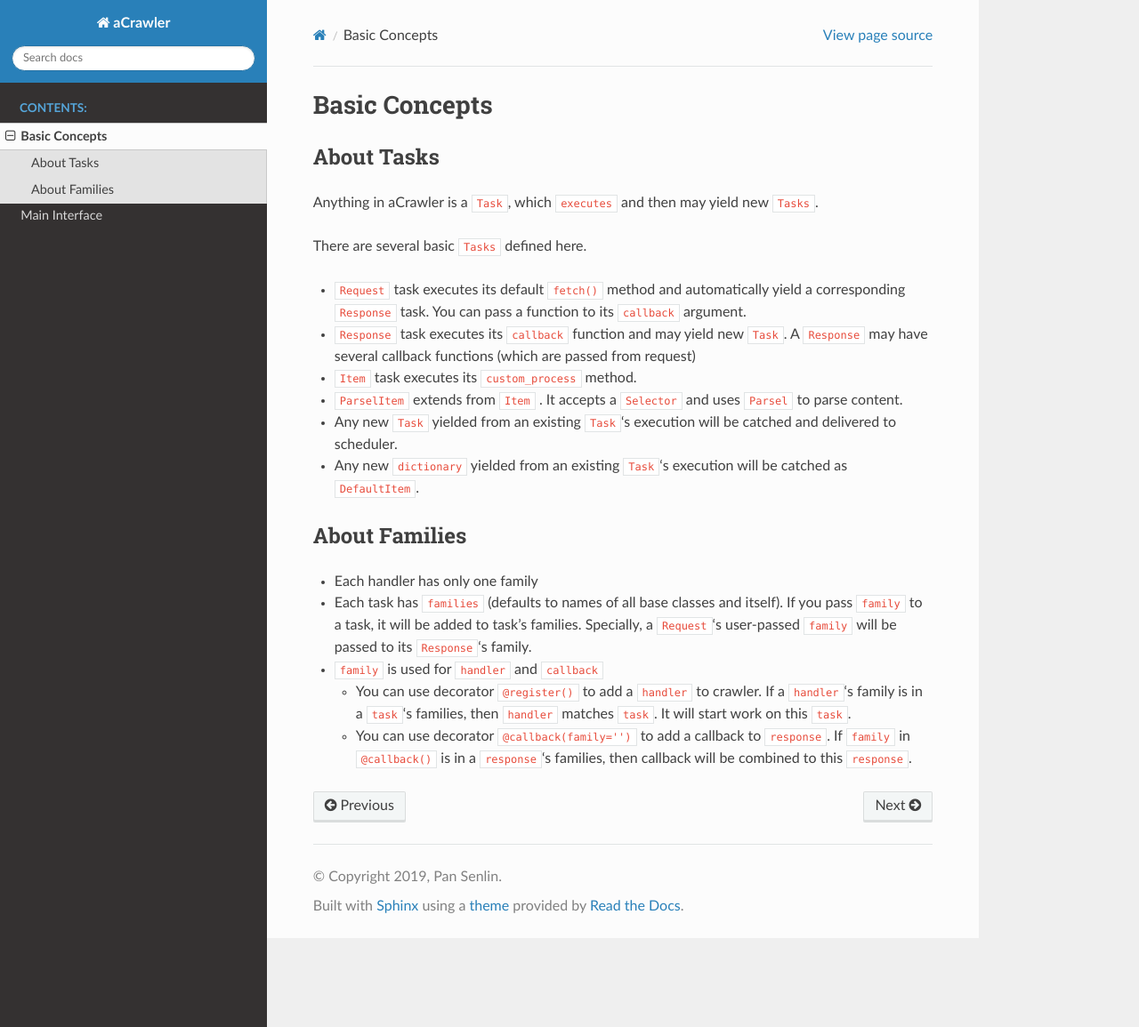
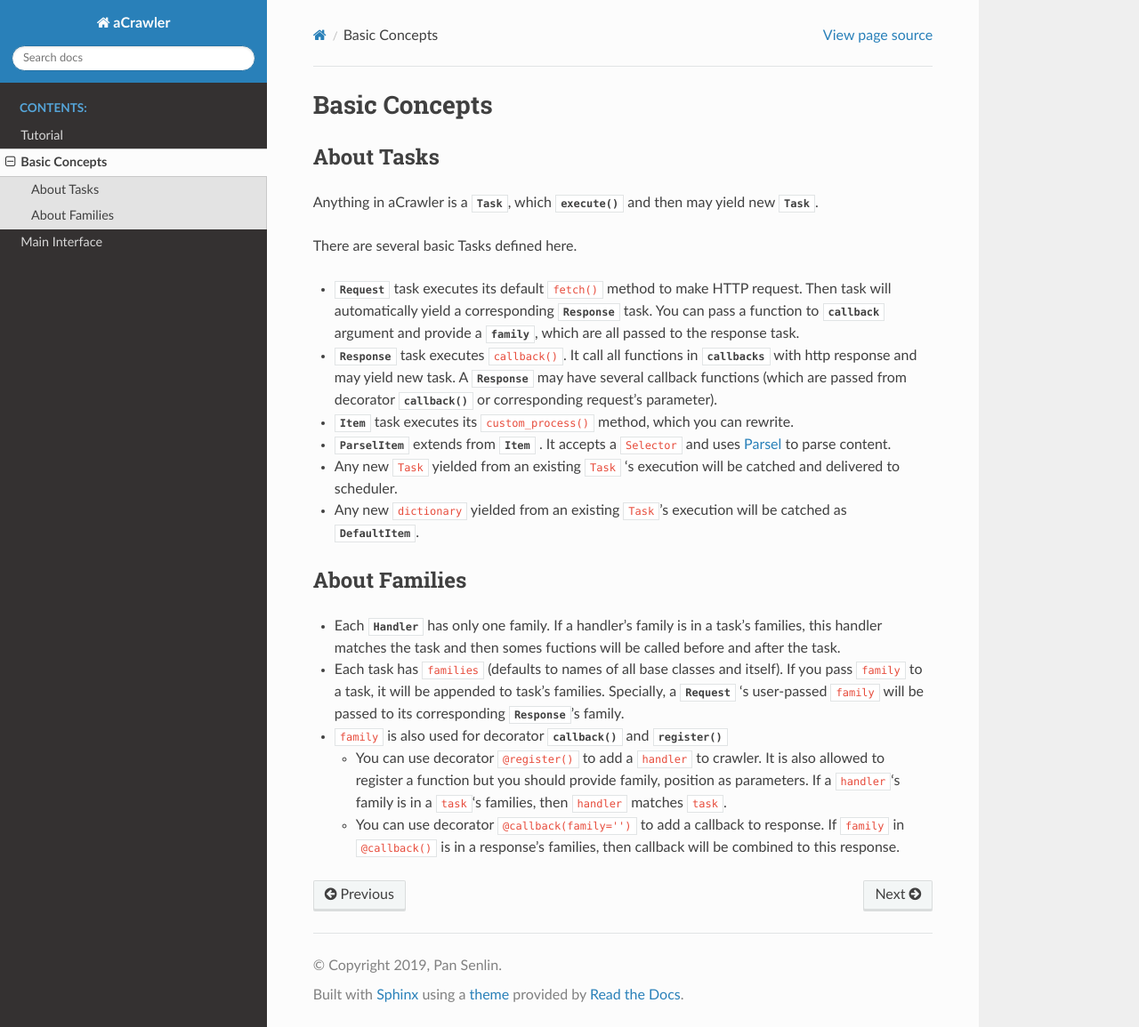
Before and after one commit to wind2sing/aCrawler, a Sphinx documentation site: the page built from docs/source/concept.rst, in a window 1280 px wide and 1155 px high. Shown: the whole window at 89% size. Built offline with Sphinx 7.4.7 and the Read the Docs theme 2.0.0, drawn with Linux system fonts in a browser that asks for light colours.

Commit message:
docs: update docs

```diff
--- a/docs/index.rst
+++ b/docs/index.rst
@@ -54,7 +54,7 @@ To install, simply use `pipenv <http://pipenv.org/>`_ (or pip):
    :maxdepth: 2
    :caption: Contents:
 
-
+   source/tutorial
    source/concept
    source/api
 
--- a/docs/source/api.rst
+++ b/docs/source/api.rst
@@ -64,6 +64,7 @@ Handlers
 
 .. autofunction:: acrawler.middleware.register
 
+.. autofunction:: acrawler.handlers.callback
 
 .. autoclass:: acrawler.middleware._Middleware
     :members:
--- a/docs/source/concept.rst
+++ b/docs/source/concept.rst
@@ -5,24 +5,26 @@ Basic Concepts
 About Tasks
 ===========
 
-Anything in aCrawler is a ``Task``\ , which ``executes`` and then may yield new ``Tasks``.
+Anything in aCrawler is a :class:`~acrawler.task.Task`, which :meth:`~acrawler.task.Task.execute` and then may yield new :class:`~acrawler.task.Task`.
 
-There are several basic ``Tasks`` defined here.
+There are several basic Tasks defined here.
 
-* ``Request`` task executes its default ``fetch()`` method and automatically  yield a corresponding  ``Response`` task. You can pass a function to its ``callback`` argument.
-* ``Response`` task executes its ``callback`` function and may yield new ``Task``. A ``Response`` may have several callback functions (which are passed from request)
-* ``Item`` task executes its ``custom_process`` method.
-* ``ParselItem`` extends from ``Item`` . It accepts a ``Selector`` and uses ``Parsel`` to parse content.
-* Any new ``Task`` yielded from an existing ``Task``\ 's execution will be catched and delivered to scheduler.
-* Any new ``dictionary`` yielded from an existing ``Task``\ 's execution will be catched as ``DefaultItem``.
+* :class:`~acrawler.http.Request` task executes its default ``fetch()`` method to make HTTP request. Then task will automatically yield a corresponding  :class:`~acrawler.http.Response` task. You can pass a function to :attr:`~acrawler.http.Request.callback` argument and provide a :attr:`~acrawler.http.Request.family`, which are all passed to the response task.
+
+* :class:`~acrawler.http.Response` task executes ``callback()``. It call all functions in :attr:`~acrawler.http.Response.callbacks` with http response and may yield new task. A :class:`~acrawler.http.Response` may have several callback functions (which are passed from decorator :func:`~acrawler.handlers.callback` or corresponding request's parameter).
+
+* :class:`~acrawler.item.Item` task executes its ``custom_process()`` method, which you can rewrite.
+* :class:`~acrawler.item.ParselItem` extends from :class:`~acrawler.item.Item` . It accepts a ``Selector`` and uses `Parsel <https://parsel.readthedocs.io/en/latest/>`_ to parse content.
+* Any new ``Task`` yielded from an existing ``Task`` 's execution will be catched and delivered to scheduler.
+* Any new ``dictionary`` yielded from an existing ``Task``'s execution will be catched as :class:`~acrawler.item.DefaultItem`.
 
 
 About Families
 ==============
 
-* Each handler has only one family
-* Each task has ``families`` (defaults to names of all base classes and itself). If you pass ``family`` to a task, it will be added to task's families. Specially, a ``Request``\ 's user-passed ``family`` will be passed to its ``Response``\ 's family.
-* ``family`` is used for ``handler`` and ``callback``
+* Each :class:`~acrawler.middleware.Handler` has only one family. If a  handler's family is in a task's families, this handler matches the task and then somes fuctions will be called before and after the task.
+* Each task has ``families`` (defaults to names of all base classes and itself). If you pass ``family`` to a task, it will be appended to task's families. Specially, a :class:`~acrawler.http.Request` 's user-passed ``family`` will be passed to its corresponding :class:`~acrawler.http.Response`'s family.
+* ``family`` is also used for decorator :func:`~acrawler.handlers.callback` and :func:`~acrawler.middleware.register`
 
-  * You can use decorator ``@register()`` to add a ``handler`` to crawler. If a ``handler``\ 's family is in a ``task``\ 's families, then ``handler`` matches ``task``. It will start work on this ``task``.
-  * You can use decorator ``@callback(family='')`` to add a callback to ``response``. If ``family`` in ``@callback()`` is in a ``response``\ 's families, then callback will be combined to this ``response``.
+  * You can use decorator ``@register()`` to add a ``handler`` to crawler. It is also allowed to register a function but you should provide family, position as parameters. If a ``handler``\ 's family is in a ``task``\ 's families, then ``handler`` matches ``task``.
+  * You can use decorator ``@callback(family='')`` to add a callback to response. If ``family`` in ``@callback()`` is in a response's families, then callback will be combined to this response.
```
Also changed, not shown: README.rst (+59 -71 lines), docs/source/tutorial.rst (added, +161 -0 lines), 5 other files.
